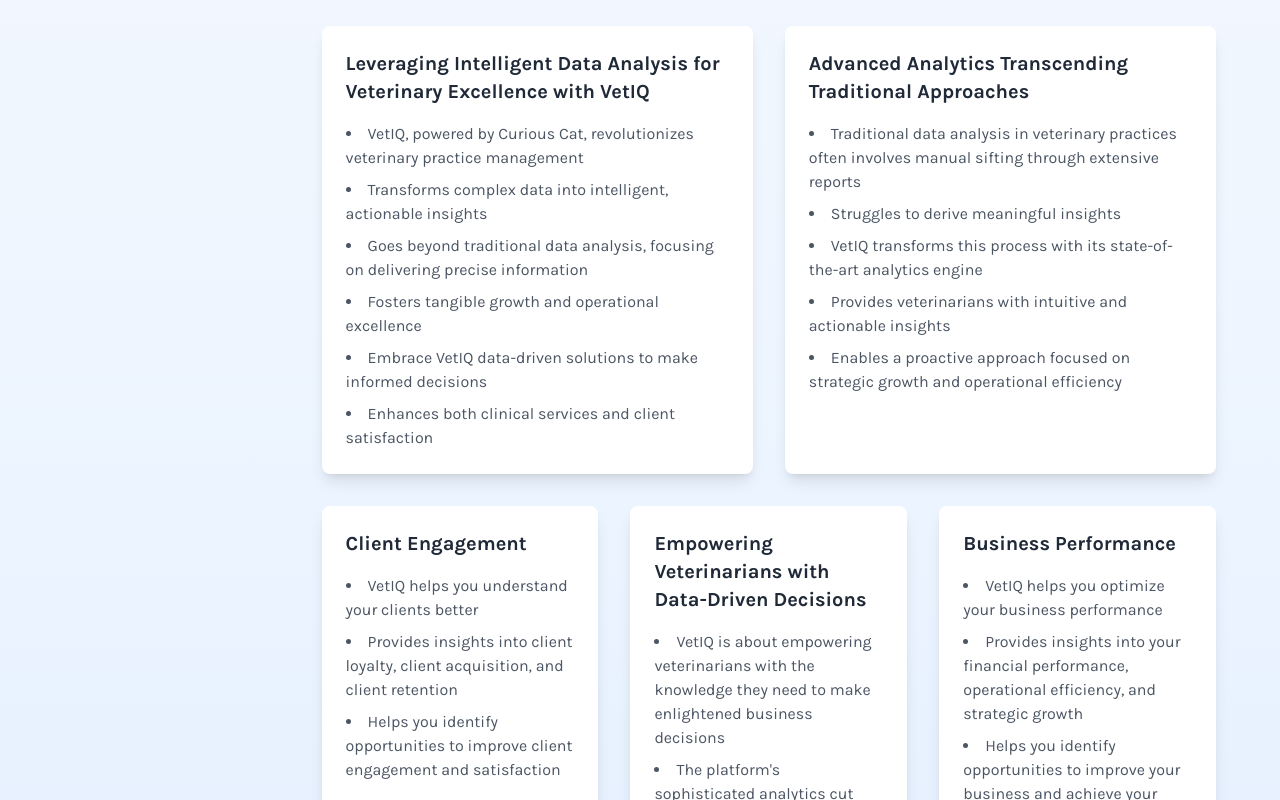
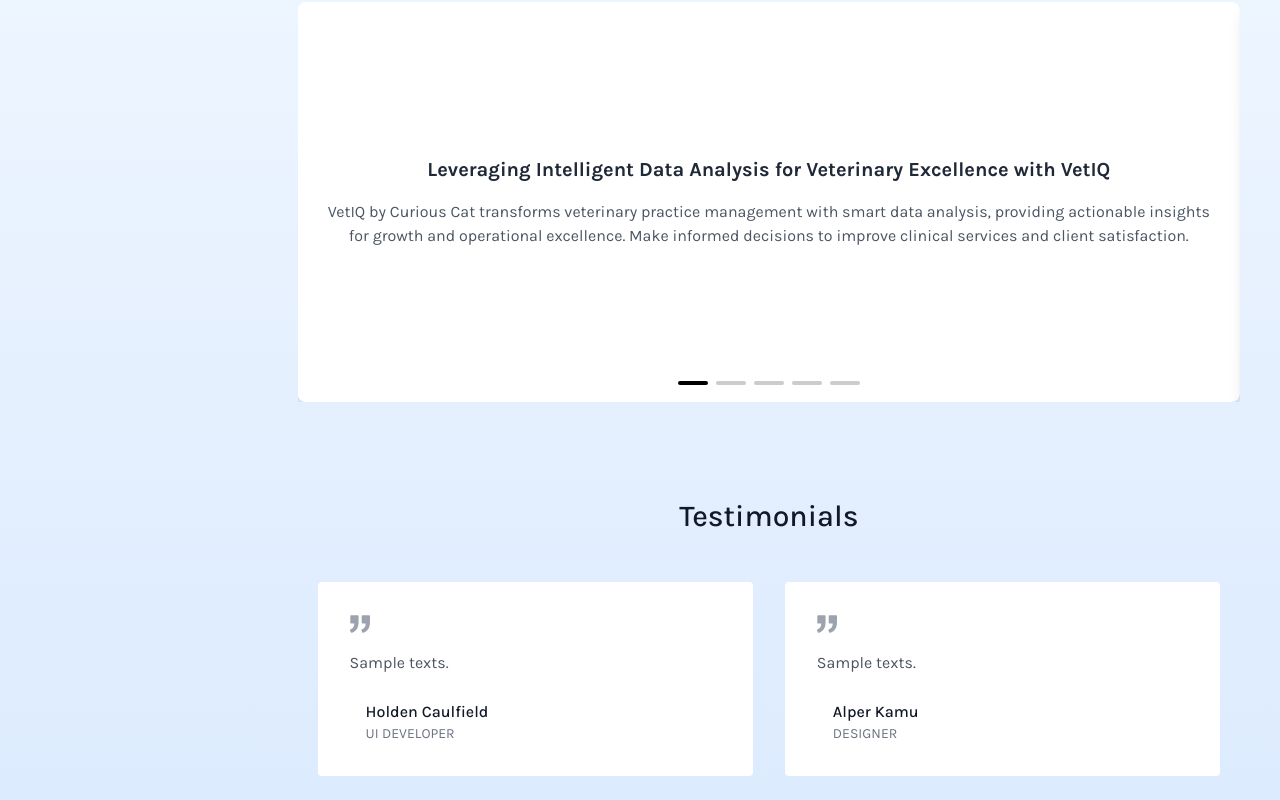
Before and after one commit to shifenghzhang/VetIQ-Web-Application, a Next.js app: page / in a window 1280 px wide. Shown: the part 1100-1900 px from the top of the page. Built offline with nearby package versions, Linux system fonts and the light colour scheme.

Commit message:
Added carousel for articles, summarised articles more

```diff
--- a/package.json
+++ b/package.json
@@ -20,8 +20,10 @@
     "react": "^18.2.0",
     "react-dom": "^18.2.0",
     "react-icons": "^5.1.0",
+    "react-responsive-carousel": "^3.2.23",
     "server-only": "^0.0.1",
     "superjson": "^2.2.1",
+    "swiper": "^11.1.1",
     "zod": "^3.22.4"
   },
   "devDependencies": {
--- a/src/app/_components/articleArea.tsx
+++ b/src/app/_components/articleArea.tsx
@@ -1,18 +1,57 @@
-"use client"
+"use client";
 import React from 'react';
 import type { Article } from "~/types/type";
+import { Carousel } from 'react-responsive-carousel';
+import 'react-responsive-carousel/lib/styles/carousel.min.css';
 
 interface ArticleAreaProps {
   articles: Article[];
 }
 
 const ArticleArea: React.FC<ArticleAreaProps> = ({ articles }) => {
-
   return (
-    <div className="grid grid-cols-1 md:grid-cols-3 gap-8 p-6">
-      <div className="md:col-span-3 grid grid-cols-1 md:grid-cols-2 gap-8">
-        {articles.slice(0,2).map((article) => (
-          <div key={article.id} className="bg-white shadow-lg rounded-lg p-6">
+    <div style={{ position: 'relative' }}>
+      <Carousel
+        showArrows={true}
+        showStatus={false}
+        showThumbs={false}
+        infiniteLoop={true}
+        autoPlay={false}
+        interval={5000}
+        renderIndicator={(onClickHandler, isSelected, index, label) => {
+          return (
+            <li
+              style={{
+                backgroundColor: isSelected ? '#000' : '#ccc',
+                width: '30px',
+                height: '4px',
+                borderRadius: '2px',
+                margin: '0 4px',
+                cursor: 'pointer',
+                display: 'inline-block',
+              }}
+              onClick={onClickHandler}
+              onKeyDown={onClickHandler}
+              value={index}
+              key={index}
+              role="button"
+              tabIndex={0}
+              aria-label={`Slide ${index + 1}`}
+            />
+          );
+        }}
+      >
+        {articles.map((article) => (
+          <div
+            key={article.id}
+            className="bg-white shadow-lg rounded-lg p-6"
+            style={{
+              height: '400px',
+              display: 'flex',
+              flexDirection: 'column',
+              justifyContent: 'center',
+            }}
+          >
             <h3 className="text-xl font-bold text-gray-800 mb-4">{article.title}</h3>
             {Array.isArray(article.summary) ? (
               <ul className="list-disc list-inside text-gray-600 space-y-2">
@@ -25,25 +64,55 @@
             )}
           </div>
         ))}
+      </Carousel>
+      <div
+        style={{
+          position: 'absolute',
+          bottom: '10px',
+          left: '50%',
+          transform: 'translateX(-50%)',
+          zIndex: 1,
+          display: 'flex',
+          justifyContent: 'center',
+          alignItems: 'center',
+        }}
+      >
+        <Carousel
+          showArrows={false}
+          showStatus={false}
+          showThumbs={false}
+          showIndicators={true}
+          infiniteLoop={true}
+          selectedItem={0}
+          onChange={() => {}}
+          renderIndicator={(onClickHandler, isSelected, index, label) => {
+            return (
+              <li
+                style={{
+                  backgroundColor: isSelected ? '#000' : '#ccc',
+                  width: '30px',
+                  height: '4px',
+                  borderRadius: '2px',
+                  margin: '0 4px',
+                  cursor: 'pointer',
+                  display: 'inline-block',
+                }}
+                onClick={onClickHandler}
+                onKeyDown={onClickHandler}
+                value={index}
+                key={index}
+                role="button"
+                tabIndex={0}
+                aria-label={`Slide ${index + 1}`}
+              />
+            );
+          }}
+        >
+          {articles.map((_, index) => (
+            <div key={index}></div>
+          ))}
+        </Carousel>
       </div>
-
-      <div className="md:col-span-3 grid grid-cols-1 md:grid-cols-3 gap-8">
-        {articles.slice(2).map((article) => (
-          <div key={article.id} className="bg-white shadow-lg rounded-lg p-6">
-            <h3 className="text-xl font-bold text-gray-800 mb-4">{article.title}</h3>
-            {Array.isArray(article.summary) ? (
-              <ul className="list-disc list-inside text-gray-600 space-y-2">
-                {article.summary.map((point, index) => (
-                  <li key={index}>{point}</li>
-                ))}
-              </ul>
-            ) : (
-              <p className="text-gray-600">{article.summary}</p>
-            )}
-          </div>
-        ))}
-      </div>
-
     </div>
   );
 };
--- a/src/app/page.tsx
+++ b/src/app/page.tsx
@@ -11,54 +11,27 @@
   {
     id: 1,
     title: 'Leveraging Intelligent Data Analysis for Veterinary Excellence with VetIQ',
-    summary: [
-    'VetIQ, powered by Curious Cat, revolutionizes veterinary practice management\n',
-    'Transforms complex data into intelligent, actionable insights\n',
-    'Goes beyond traditional data analysis, focusing on delivering precise information\n',
-    'Fosters tangible growth and operational excellence\n',
-    'Embrace VetIQ data-driven solutions to make informed decisions\n',
-    'Enhances both clinical services and client satisfaction\n',
-    ],
+    summary: 'VetIQ by Curious Cat transforms veterinary practice management with smart data analysis, providing actionable insights for growth and operational excellence. Make informed decisions to improve clinical services and client satisfaction.',
   },
   {
     id: 2,
     title: 'Advanced Analytics Transcending Traditional Approaches',
-    summary: [
-    'Traditional data analysis in veterinary practices often involves manual sifting through extensive reports\n',
-    'Struggles to derive meaningful insights\n',
-    'VetIQ transforms this process with its state-of-the-art analytics engine\n',
-    'Provides veterinarians with intuitive and actionable insights\n',
-    'Enables a proactive approach focused on strategic growth and operational efficiency\n',
-    ],
+    summary: 'VetIQ streamlines data analysis in veterinary practices, replacing manual efforts with a cutting-edge analytics engine. Veterinarians gain intuitive insights, enabling a shift from reactive to proactive strategies for growth and efficiency.',
   },
     {
       id: 3,
       title: 'Client Engagement',
-      summary: [
-      'VetIQ helps you understand your clients better\n',
-      'Provides insights into client loyalty, client acquisition, and client retention\n',
-      'Helps you identify opportunities to improve client engagement and satisfaction\n',
-      ],
+      summary: 'VetIQ enhances client understanding by offering insights into loyalty, acquisition, and retention. Identify opportunities for better engagement and satisfaction.',
     },
     {
       id: 4,
       title: 'Empowering Veterinarians with Data-Driven Decisions',
-      summary: [
-      'VetIQ is about empowering veterinarians with the knowledge they need to make enlightened business decisions\n',
-      'The platform\'s sophisticated analytics cut through the noise\n',
-      'Highlights opportunities and pinpoints areas in need of attention\n',
-      'Provides insights for optimizing drug inventories, adjusting pricing strategies, or enhancing patient care protocols\n',
-      'Enables well-informed decision making\n',
-      ],
+      summary: 'VetIQ empowers veterinarians with actionable insights for informed business decisions. Its advanced analytics identify opportunities and areas for improvement, from drug inventories to pricing and patient care protocols.',
     },
     {
       id: 5,
       title: 'Business Performance',
-      summary: [
-      'VetIQ helps you optimize your business performance\n',
-      'Provides insights into your financial performance, operational efficiency, and strategic growth\n',
-      'Helps you identify opportunities to improve your business and achieve your goals\n',
-      ],
+      summary: 'VetIQ optimizes business performance with insights on finances, operations, and growth. Identify opportunities for improvement and achieve your goals.',
     }
 ];
 export default function Home() {
```
Also changed, not shown: 1 other file (tests, documents, lock files or other folders).
